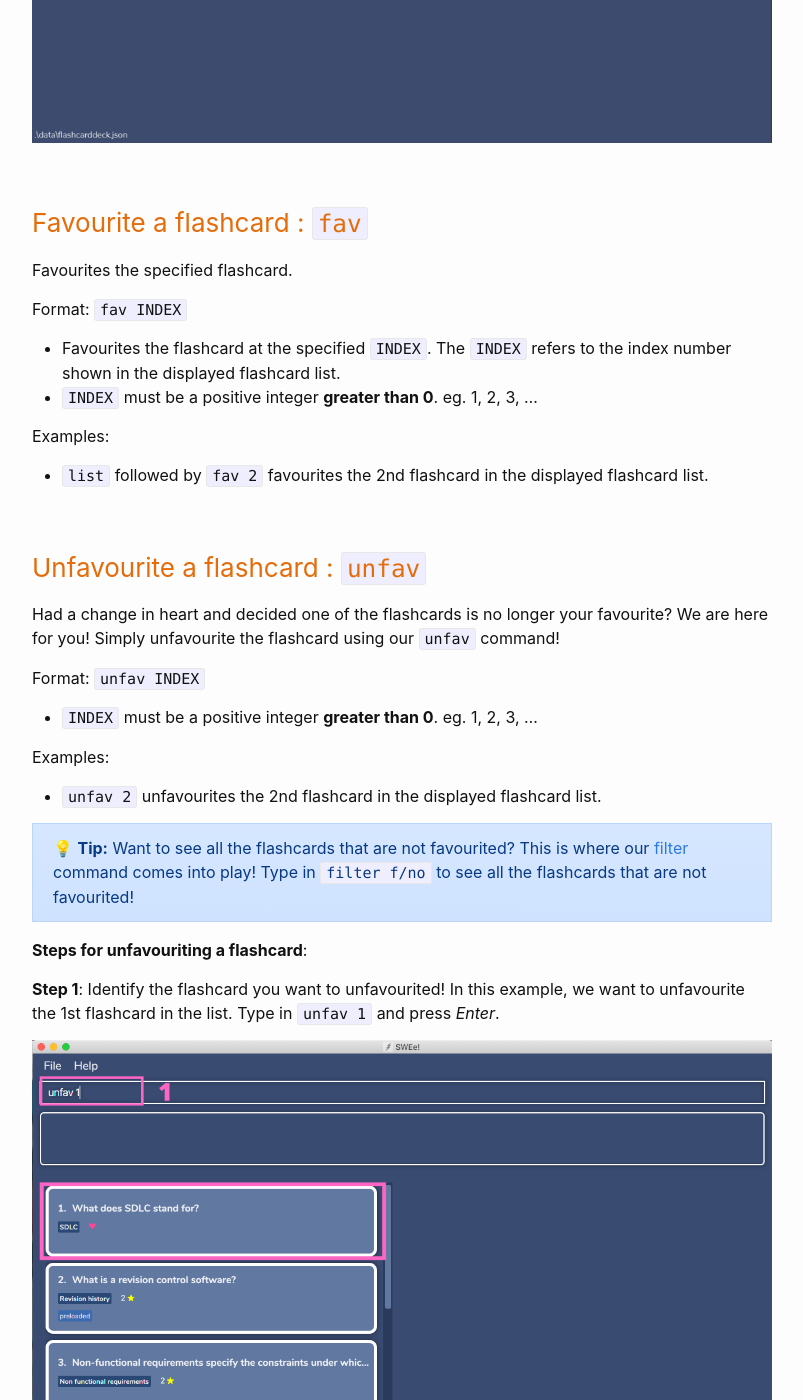
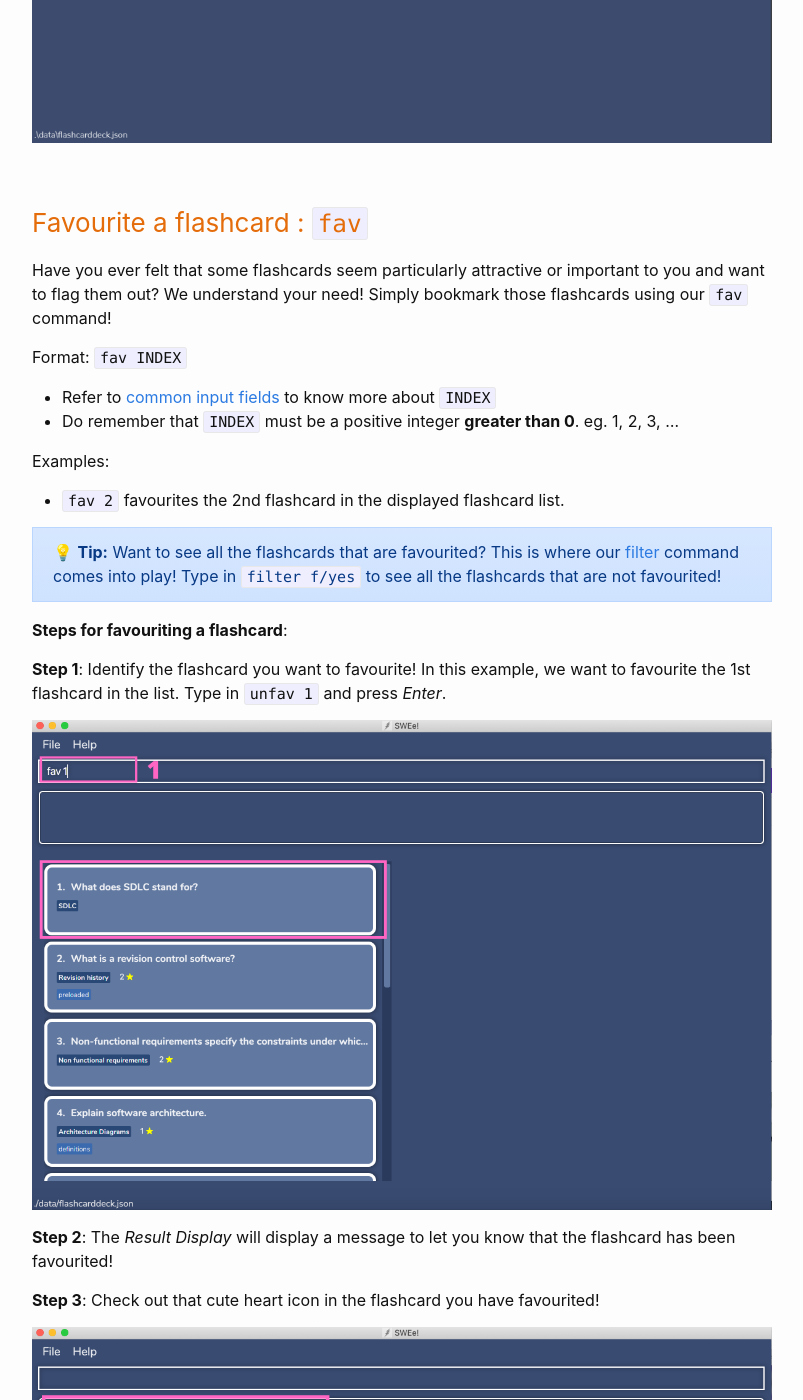
Before and after one commit to minzzelo/cs2101ug, a Jekyll site: the page built from docs/UserGuide.md, in a window 1280 px wide and 1400 px high, scrolled down 13592 px. Shown: the whole window, without its empty margins (238-1041 px from the left). Built offline with Jekyll 4.4.1, drawn with Linux system fonts in a browser that asks for light colours; emoji names are drawn with the system emoji font; some of the changed text lies outside the part shown.

Commit message:
Add fav command

```diff
--- a/docs/UserGuide.md
+++ b/docs/UserGuide.md
@@ -301,23 +301,46 @@ Examples:
 
 ### Favourite a flashcard  : `fav`
 
-Favourites the specified flashcard.
+Have you ever felt that some flashcards seem particularly attractive or important to you and want to flag them out? We understand your need! Simply bookmark those flashcards using our `fav` command!
 
 Format: `fav INDEX`
 
-* Favourites the flashcard at the specified `INDEX`. The `INDEX` refers to the index number shown in the displayed flashcard list.
-* `INDEX` must be a positive integer **greater than 0**. eg. 1, 2, 3, …
+* Refer to [common input fields](#common-input-fields) to know more about `INDEX`
+* Do remember that `INDEX` must be a positive integer **greater than 0**. eg. 1, 2, 3, …
 
 Examples:
-* `list` followed by `fav 2` favourites the 2nd flashcard in the displayed flashcard list.
+* `fav 2` favourites the 2nd flashcard in the displayed flashcard list.
+
+<div markdown="span" class="alert alert-primary">
+
+:bulb: **Tip:** Want to see all the flashcards that are favourited? This is where our [filter](#filter-for-flashcards---filter) command comes into play! Type in `filter f/yes` to see all the flashcards that are not favourited!
+
+</div>
+
+<div style="page-break-after: always;"></div>
+
+**Steps for favouriting a flashcard**:
+
+**Step 1**: Identify the flashcard you want to favourite! In this example, we want to favourite the 1st flashcard in the list. Type in `unfav 1` and press *Enter*.
+
+![Fav Step 1](images/ug/ug_fav_step1.png)
+
+**Step 2**: The *Result Display* will display a message to let you know that the flashcard has been favourited!
+
+**Step 3**: Check out that cute heart icon in the flashcard you have favourited!
+
+![Fav Step 2 + 3](images/ug/ug_fav_step23.png)
+
+<div style="page-break-after: always;"></div>
 
 ### Unfavourite a flashcard  : `unfav`
 
-Had a change in heart and decided one of the flashcards is no longer your favourite? We are here for you! Simply unfavourite the flashcard using our `unfav` command!
+Oh no! Accidentally favourited the wrong flashcard? Or did you have a change in heart and decided one of the flashcards is no longer your favourite? We are here for you! Simply unfavourite the flashcard using our `unfav` command!
 
 Format: `unfav INDEX`
 
-* `INDEX` must be a positive integer **greater than 0**. eg. 1, 2, 3, …
+* Refer to [common input fields](#common-input-fields) to know more about `INDEX`
+* Do remember that `INDEX` must be a positive integer **greater than 0**. eg. 1, 2, 3, …
 
 Examples:
 * `unfav 2` unfavourites the 2nd flashcard in the displayed flashcard list.
@@ -340,9 +363,9 @@ Examples:
 
 **Step 3**: The heart icon will no longer be visible on the flashcard
 
-
 ![Unfav Step 2 + 3](images/ug/ug_unfav_step23.png)
 
+<div style="page-break-after: always;"></div>
 
 ### Find flashcards : `find`
 
```
